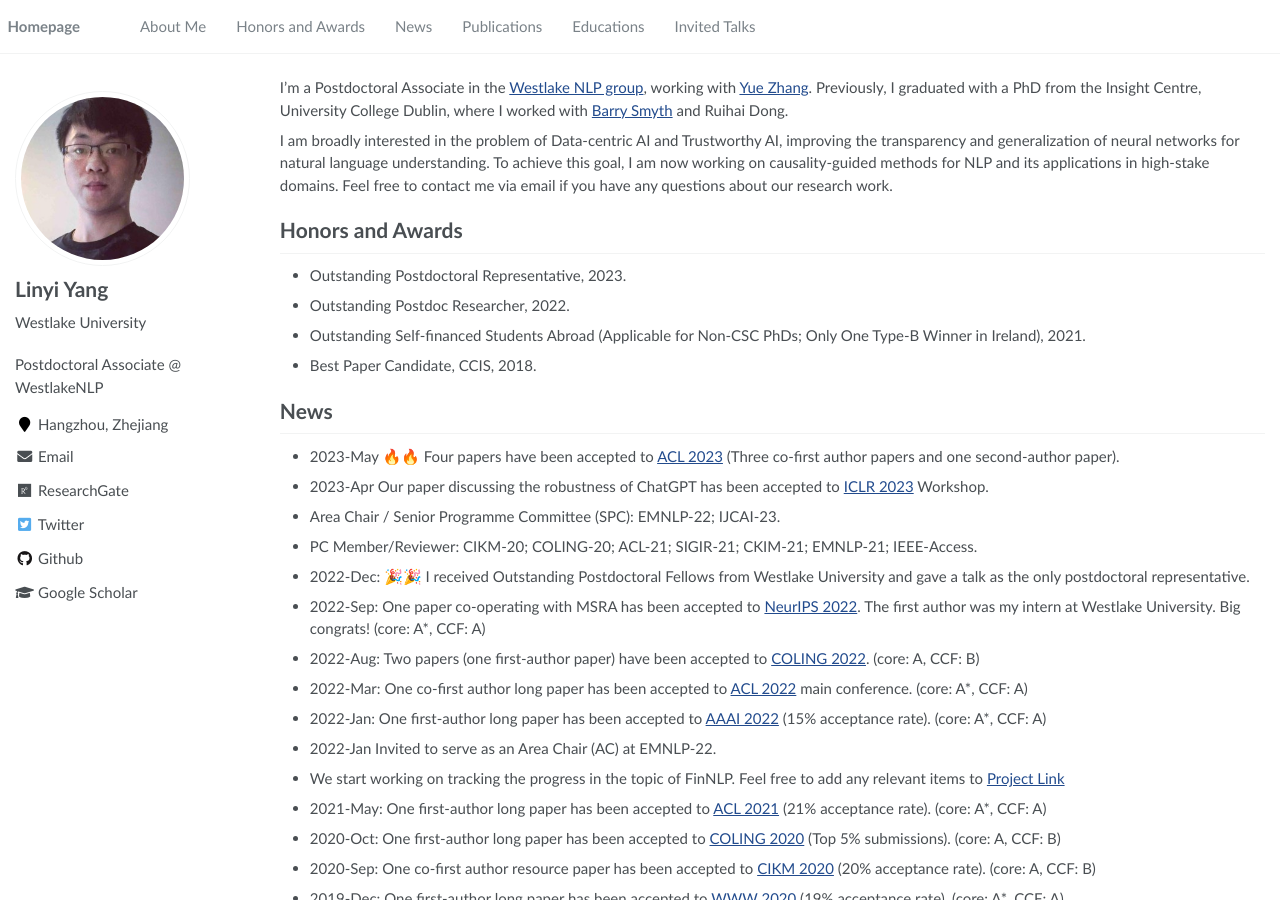
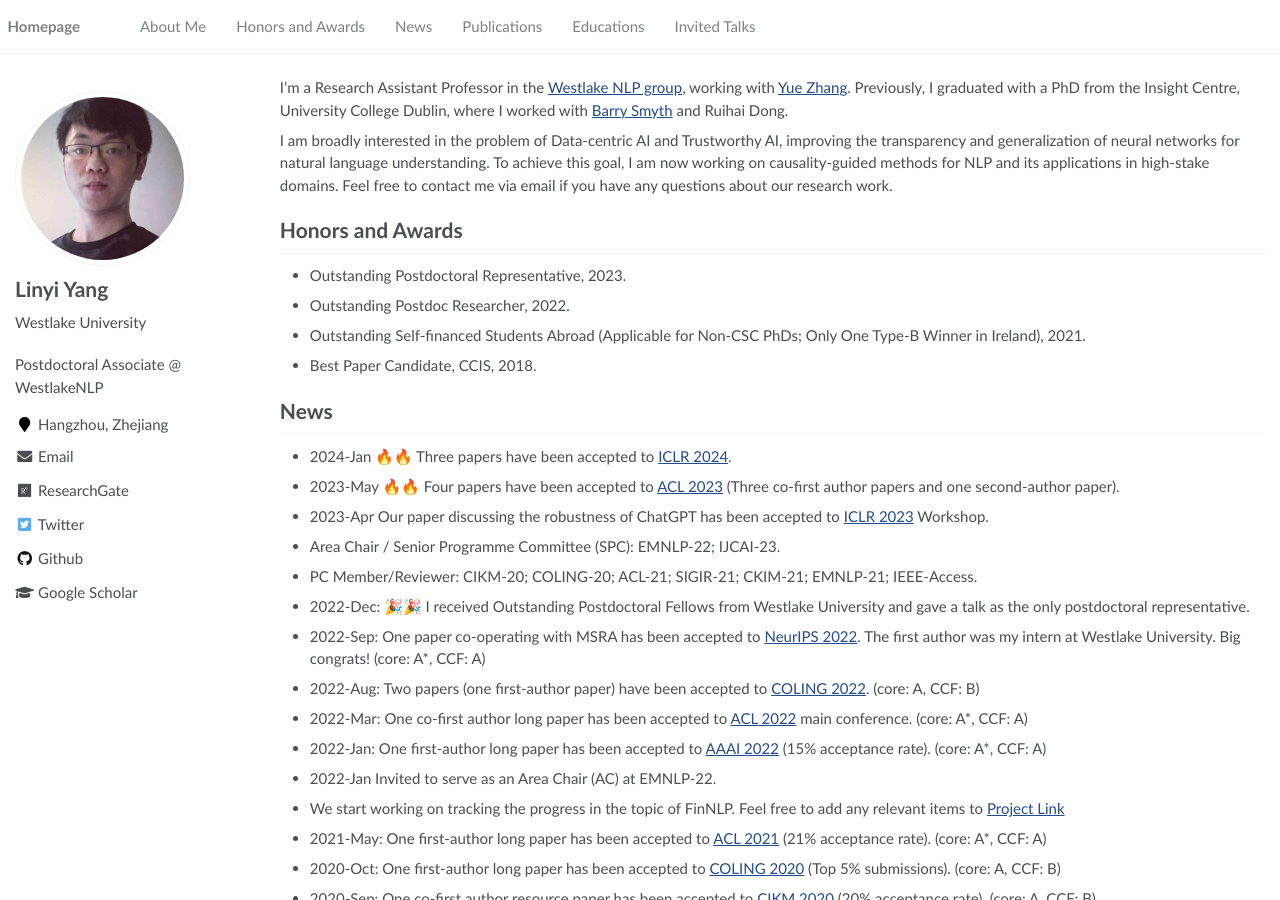
Before and after one commit to YangLinyi/yanglinyi.github.io, a Jekyll site: the page built from _pages/about.md, in a window 1280 px wide and 900 px high. Built offline with Jekyll 4.4.1, drawn with Linux system fonts in a browser that asks for light colours.

Commit message:
Update about.md

```diff
--- a/_pages/about.md
+++ b/_pages/about.md
@@ -17,7 +17,7 @@ redirect_from:
 
 <span class='anchor' id='about-me'></span>
 
-I’m a Postdoctoral Associate in the [Westlake NLP group](https://westlakenlp.netlify.app/), working with [Yue Zhang](https://frcchang.github.io/). Previously, I graduated with a PhD from the Insight Centre, University College Dublin, where I worked with [Barry Smyth](https://people.ucd.ie/barry.smyth) and Ruihai Dong.
+I’m a Research Assistant Professor in the [Westlake NLP group](https://westlakenlp.netlify.app/), working with [Yue Zhang](https://frcchang.github.io/). Previously, I graduated with a PhD from the Insight Centre, University College Dublin, where I worked with [Barry Smyth](https://people.ucd.ie/barry.smyth) and Ruihai Dong.
 
 I am broadly interested in the problem of Data-centric AI and Trustworthy AI, improving the transparency and generalization of neural networks for natural language understanding. To achieve this goal, I am now working on causality-guided methods for NLP and its applications in high-stake domains. Feel free to contact me via email if you have any questions about our research work.
 
@@ -29,6 +29,7 @@ I am broadly interested in the problem of Data-centric AI and Trustworthy AI, im
 - Best Paper Candidate, CCIS, 2018.
 
 # News
+- 2024-Jan 🔥🔥 Three papers have been accepted to [ICLR 2024](https://iclr.cc/).
 - 2023-May 🔥🔥 Four papers have been accepted to [ACL 2023](https://2023.aclweb.org/) (Three co-first author papers and one second-author paper).
 - 2023-Apr Our paper discussing the robustness of ChatGPT has been accepted to [ICLR 2023](https://arxiv.org/abs/2302.12095) Workshop.
 - Area Chair / Senior Programme Committee (SPC): EMNLP-22; IJCAI-23.
```
